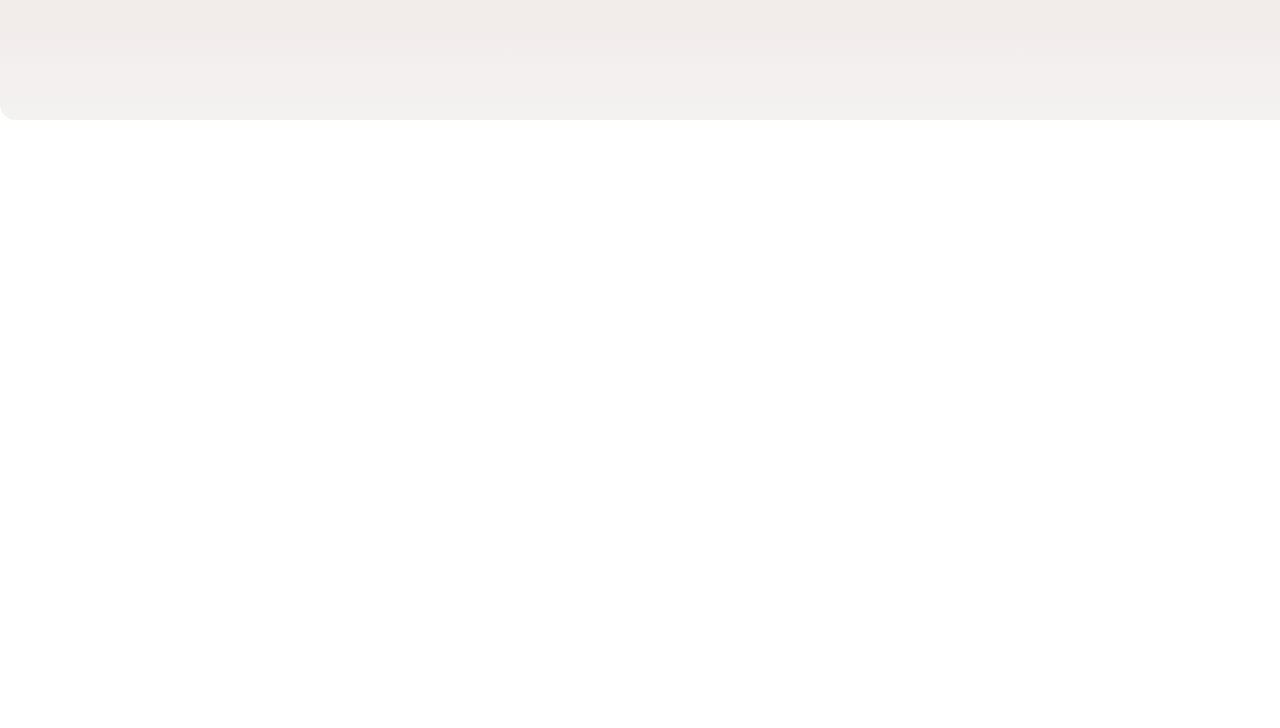
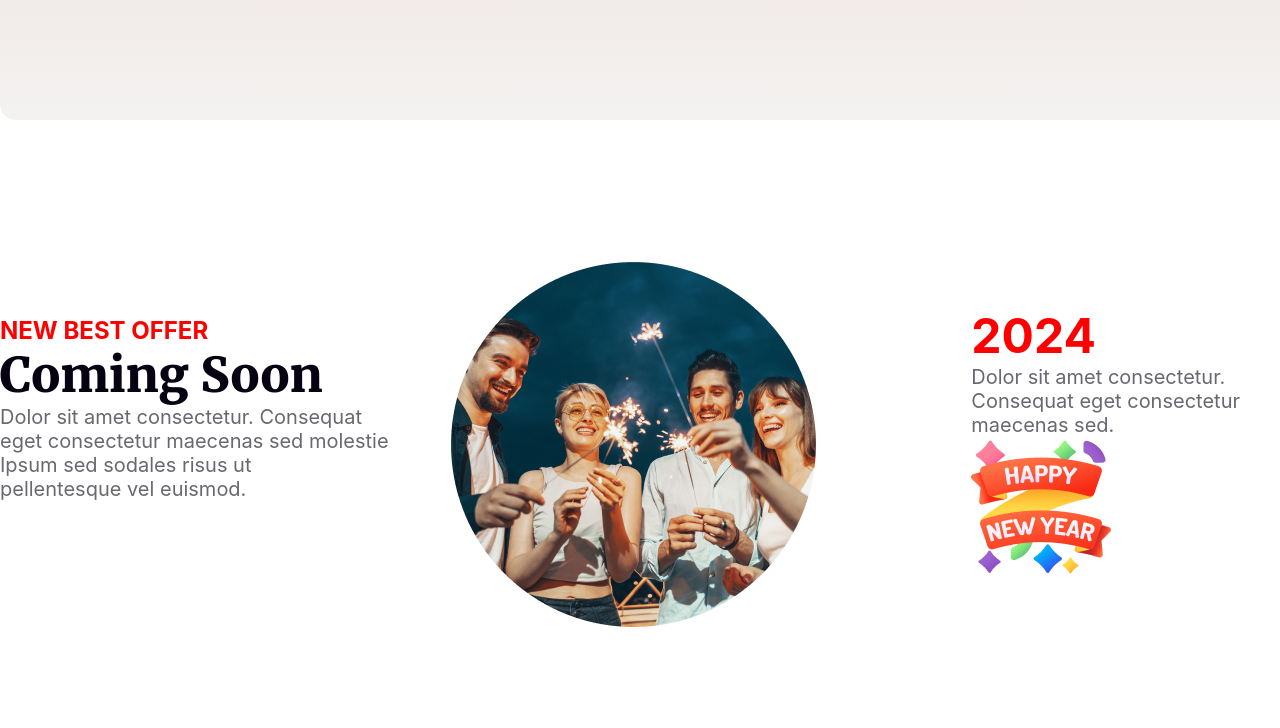
Before and after one commit to Ahad-Miah/B9-A1-solution, a plain HTML site: page index.html in a window 1280 px wide. Shown: the part 2644-3372 px from the top of the page. Before the commit the page ends 2856 px from the top, so only its background shows below. Drawn offline with Linux system fonts and the light colour scheme.

Commit message:
fifth section done

```diff
--- a/index.html
+++ b/index.html
@@ -56,6 +56,26 @@
          </section>
         <!-- Fourth section ends -->
 
+        <!-- Fifth section starts -->
+         <section class="fifth-section-container">
+            <div class="fifth-section-content">
+                <h5>NEW BEST OFFER</h5>
+                <h1>Coming Soon</h1>
+                <p>Dolor sit amet consectetur. Consequat <br>eget consectetur maecenas sed molestie <malesuada class="br"></malesuada> Ipsum sed sodales risus ut <br>pellentesque vel euismod. </p>
+            </div>
+            <div class="fifth-section-img">
+                <img src="./images/Ellipse 1.png" alt="">
+            </div>
+            <div class="fifth-section-content2">
+                <h3>2024</h3>
+                <p>Dolor sit amet consectetur. <br> Consequat eget consectetur <br> maecenas sed.</p>
+                <div class="fifth-section-img2">
+                    <img src="./images/Group 96.png" alt="">
+                </div>
+            </div>
+         </section>
+        <!-- Fifth section ends -->
+
     </main>
     <footer>
 
--- a/styles/style.css
+++ b/styles/style.css
@@ -155,3 +155,68 @@ body{
     color: white;
 }
 /* Fourth section ends */
+
+/* fifth section starts */
+.fifth-section-container{
+    max-width: 1320px;
+    height: 463px;
+    margin:0px auto;
+    margin-bottom: 92px;
+    display:flex;
+    justify-content:space-between;
+    align-items: center;
+}
+.fifth-section-content{
+    width: 393px;
+    height: 255px;
+}
+.fifth-section-content h5{
+    color: rgb(255, 0, 0);
+    font-family: Inter;
+    font-size: 24px;
+}
+    /* text-align: left;
+    margin-left:35px; */
+.fifth-section-content h1{
+    color: rgb(7, 2, 17);
+    font-family: Merriweather;
+    font-size: 48px;
+    font-weight: 900;
+}
+.fifth-section-content p{
+    color: rgba(7, 2, 17, 0.6);
+    font-family: Inter;
+    font-size: 20px;
+    font-weight: 400;
+}
+    /* text-align:left;
+    margin-left:35px;*/
+.fifth-section-img{
+    width: 463px;
+    height: 463px;
+    margin-top: 100px;
+}
+.fifth-section-img img{
+    width: 364.84px;
+    height: 364.84px;
+}
+.fifth-section-content2{
+    margin-right: 40px;
+}
+.fifth-section-content2 h3{
+    color: rgb(255, 0, 0);
+    font-family: Inter;
+    font-size: 48px;
+    font-weight: 700;
+}
+.fifth-section-content2 p{
+    color: rgba(7, 2, 17, 0.6);
+    font-family: Inter;
+    font-size: 20px;
+    font-weight: 400;
+
+}
+.fifth-section-img2{
+    margin-top:;
+}
+/* fifth section ends */
```
